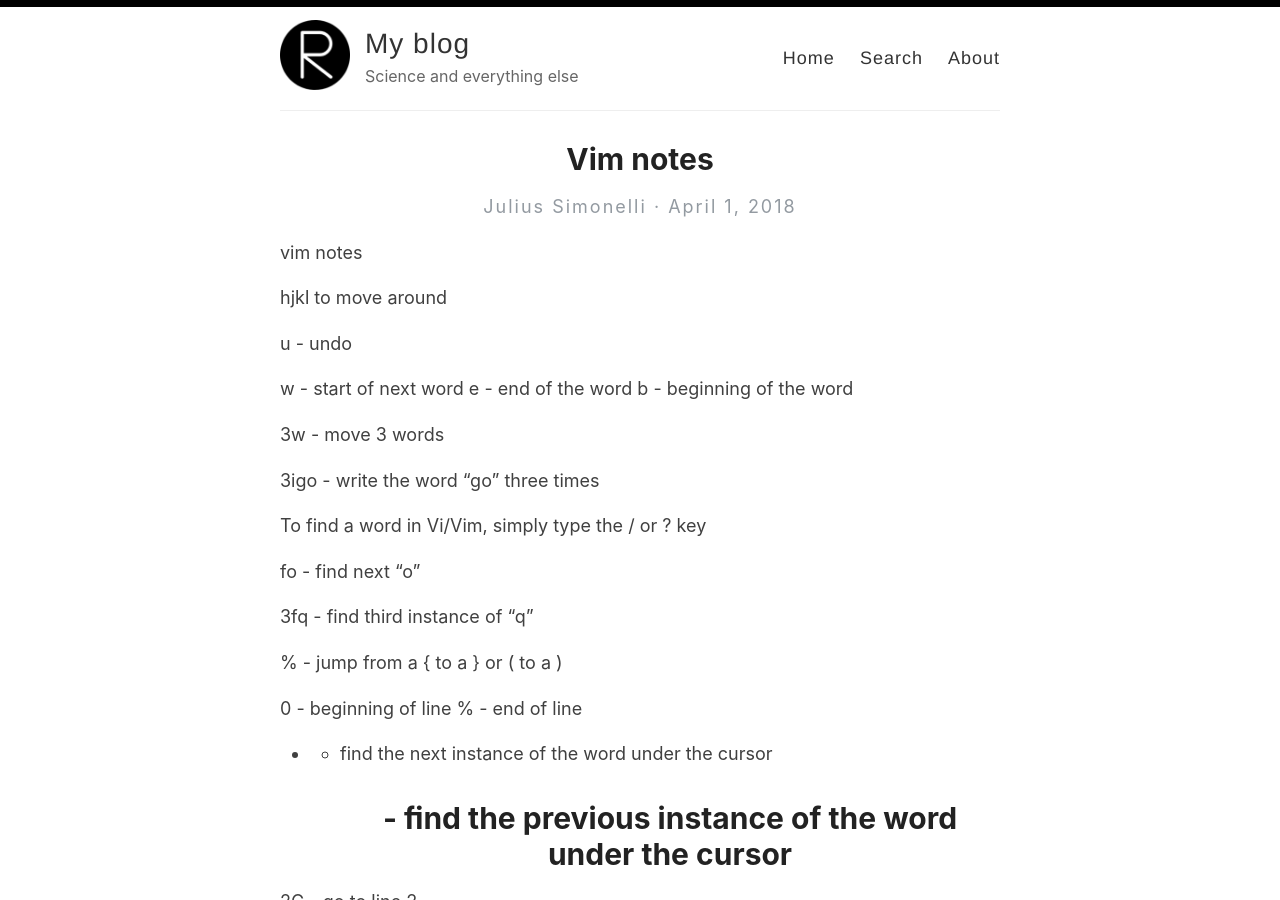
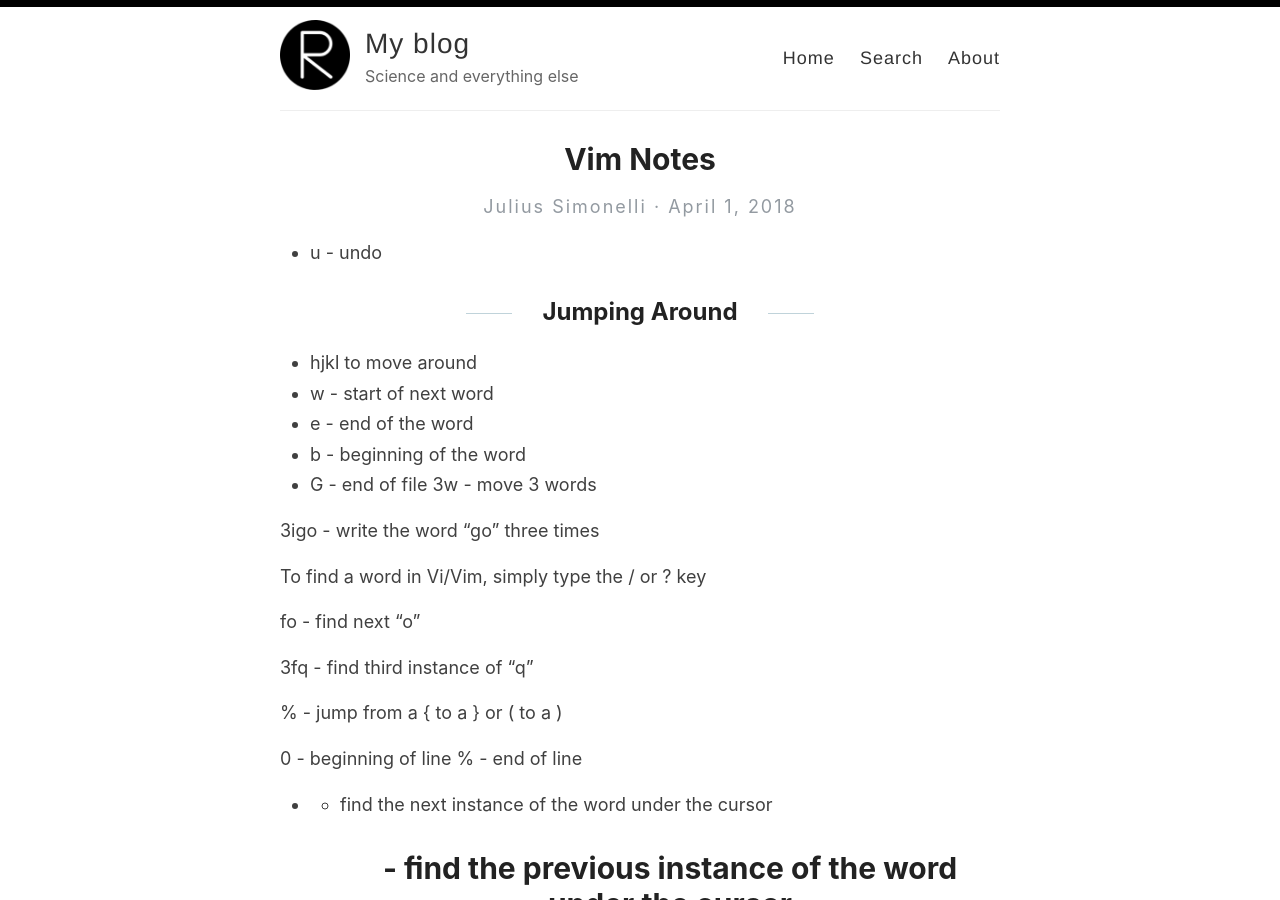
Before and after one commit to jss367/blog, a Jekyll site: the page built from _posts/2018-04-01-vim notes.md, in a window 1280 px wide and 900 px high. Built offline with Jekyll 4.4.1, drawn with Linux system fonts in a browser that asks for light colours; our own code applies the rules of GitHub Pages for plain Markdown files.

Commit message:
Update 2018-04-01-vim notes.md

```diff
--- a/_posts/2018-04-01-vim notes.md
+++ b/_posts/2018-04-01-vim notes.md
@@ -1,13 +1,18 @@
-vim notes
+---
+layout: post
+title: "Vim Notes"
+tags: [Software]
+---
 
-hjkl to move around
 
-u - undo
+* u - undo
 
-w - start of next word
-e - end of the word
-b - beginning of the word
-
+## Jumping Around
+* hjkl to move around
+* w - start of next word
+* e - end of the word
+* b - beginning of the word
+* G - end of file
 3w - move 3 words
 
 3igo - write the word "go" three times
```
